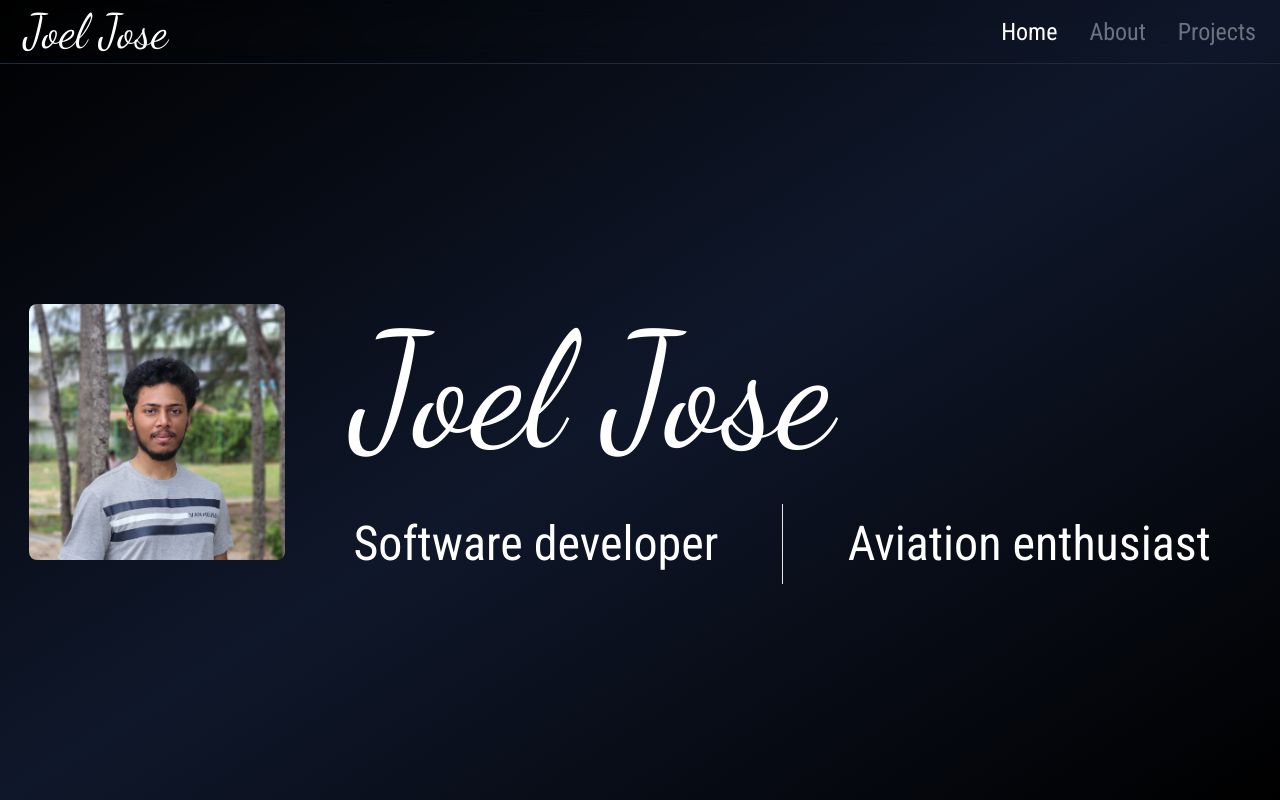
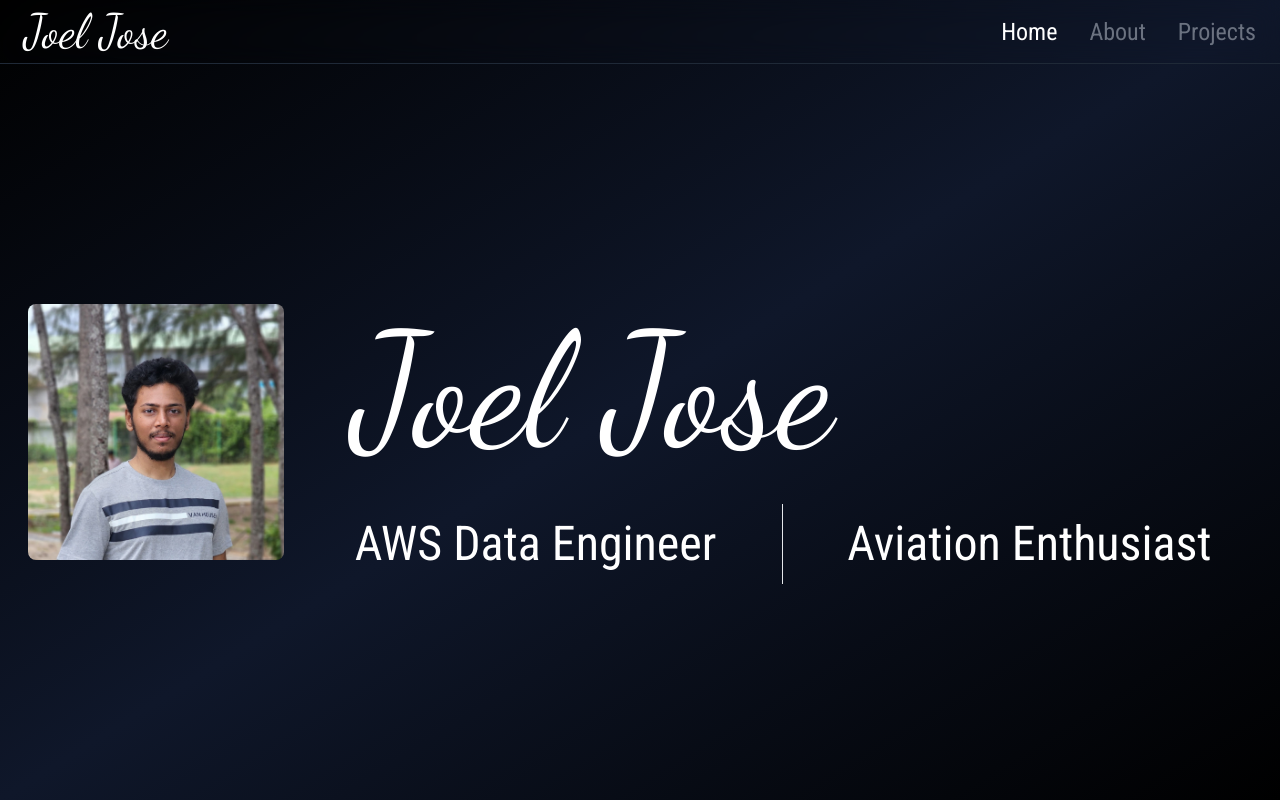
Before and after one commit to joeljosedev/portfolio-website, a Next.js app: page / in a window 1280 px wide. Built offline with nearby package versions, Linux system fonts and the light colour scheme.

Commit message:
Updated subtitle

```diff
--- a/pages/index.tsx
+++ b/pages/index.tsx
@@ -17,8 +17,8 @@ const Home: NextPage = () => {
       <div className={styles.text}>
         <div className={styles.name}>Joel Jose</div>
         <div className={styles.caption}>
-          <div className={styles.first}>Software developer</div>
-          <div className={styles.second}>Aviation enthusiast</div>
+          <div className={styles.first}>AWS Data Engineer</div>
+          <div className={styles.second}>Aviation Enthusiast</div>
         </div>
       </div>
     </div>
```
